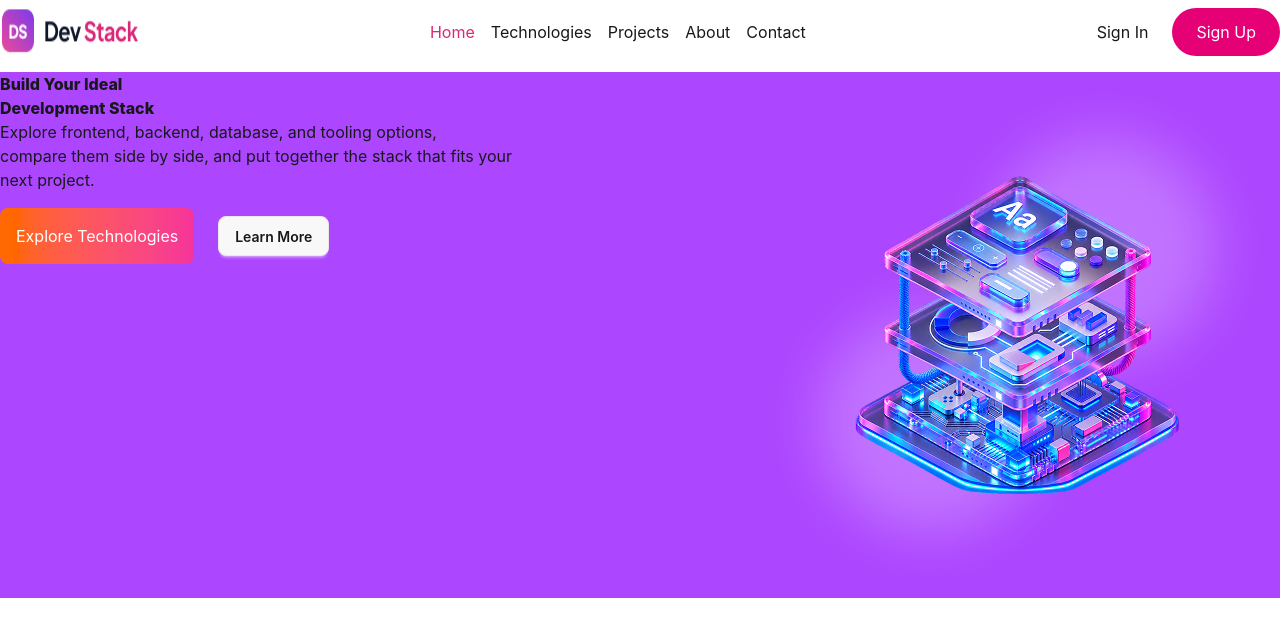
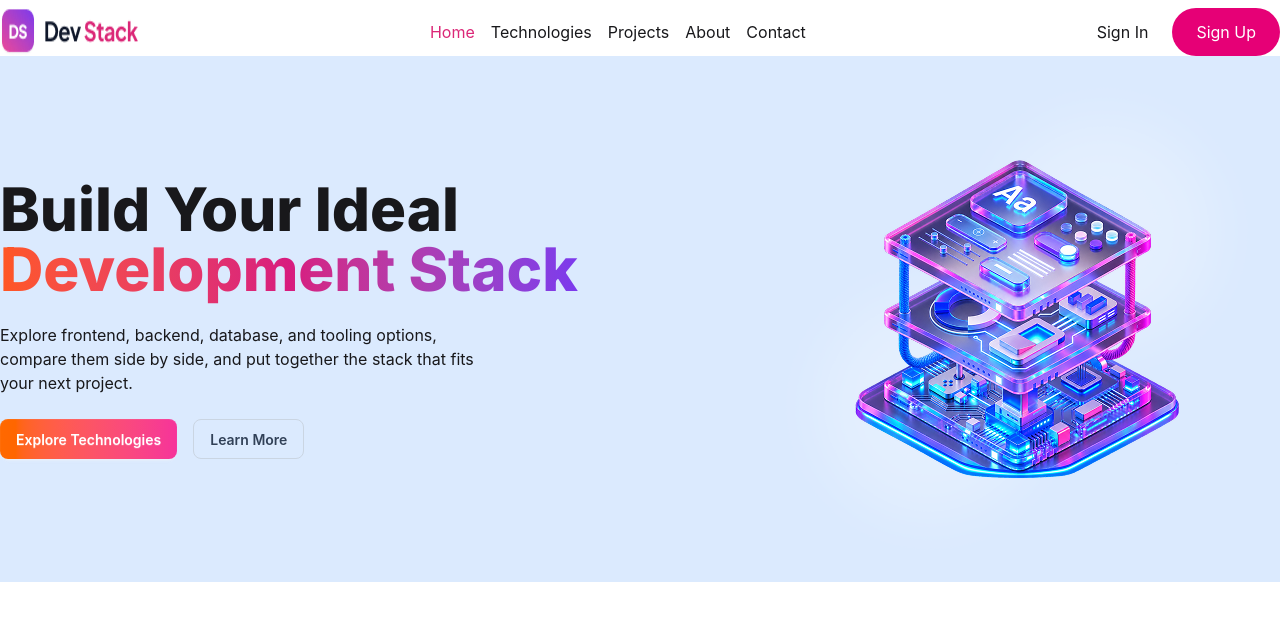
Before and after one commit to Raihanz697/Dev-Stack_5, a React (Vite) app: page / in a window 1280 px wide. Shown: the top 636 px of the page. Built offline with nearby package versions, Linux system fonts and the light colour scheme.

Commit message:
banner done

```diff
--- a/src/components/Banner.tsx
+++ b/src/components/Banner.tsx
@@ -1,25 +1,39 @@
-import  banner from "../assets/banner-stack.png";
+import banner from "../assets/banner-stack.png";
 
 const Banner = () => {
-    return (
-        <div className="flex justify-between container mx-auto mt-4 bg-purple-500">
-            <div>
-            <h2 className="font-extrabold">Build Your Ideal <br /> <span>Development Stack</span></h2>
-            <h3>Explore frontend, backend, database, and tooling options,<br />
-            compare them side by side, and put together the stack that fits your <br />
-            next project.</h3>
+  return (
 
-            <div className="flex items-center gap-6 mt-4" >
-           <button className=" rounded-lg p-4 bg-linear-to-r from-orange-500 to-pink-500 text-white">Explore Technologies</button>
-           <button className="btn  rounded-lg border">Learn More</button>
-           </div>
-            </div>
-            <div >
-                <img src={banner} alt="" />
-            </div>
+    <section className="container mx-auto flex justify-between items-center  bg-blue-100 ">
+      <div className="  text-left">
+        <h2 className="font-extrabold text-6xl font-inter pb-6">
+          Build Your Ideal <br />
+          <span className="bg-linear-to-r from-[#FF5722] via-[#D81B7E] to-[#7C3AED] bg-clip-text text-transparent">
+            Development Stack
+          </span>
+        </h2>
+
+        <p className="pb-6  ">
+          Explore frontend, backend, database, and tooling options,<br />
+          compare them side by side, and put together the stack that fits <br />
+          your next project.
+        </p>
+
+        <div className="flex items-center  justify-start gap-4">
+          <button className="btn rounded-lg border-none bg-linear-to-r from-orange-500 to-pink-500 text-white hover:opacity-90">
+            Explore Technologies
+          </button>
+          <button className="btn btn-outline rounded-lg border-slate-300 text-slate-700 hover:bg-slate-100">
+            Learn More
+          </button>
         </div>
+      </div>
+      <div>
+        <img src={banner} alt="hero img" />
+      </div>
+    </section>
 
-    );
+
+  );
 };
 
 export default Banner;
--- a/src/index.css
+++ b/src/index.css
@@ -1,2 +1,8 @@
+@import url('https://fonts.googleapis.com/css2?family=Inter:ital,opsz,wght@0,14..32,100..900;1,14..32,100..900&display=swap');
+
 @import "tailwindcss";
 @plugin "daisyui";
+
+@theme {
+  --font-inter: "Inter", sans-serif;
+}
```
